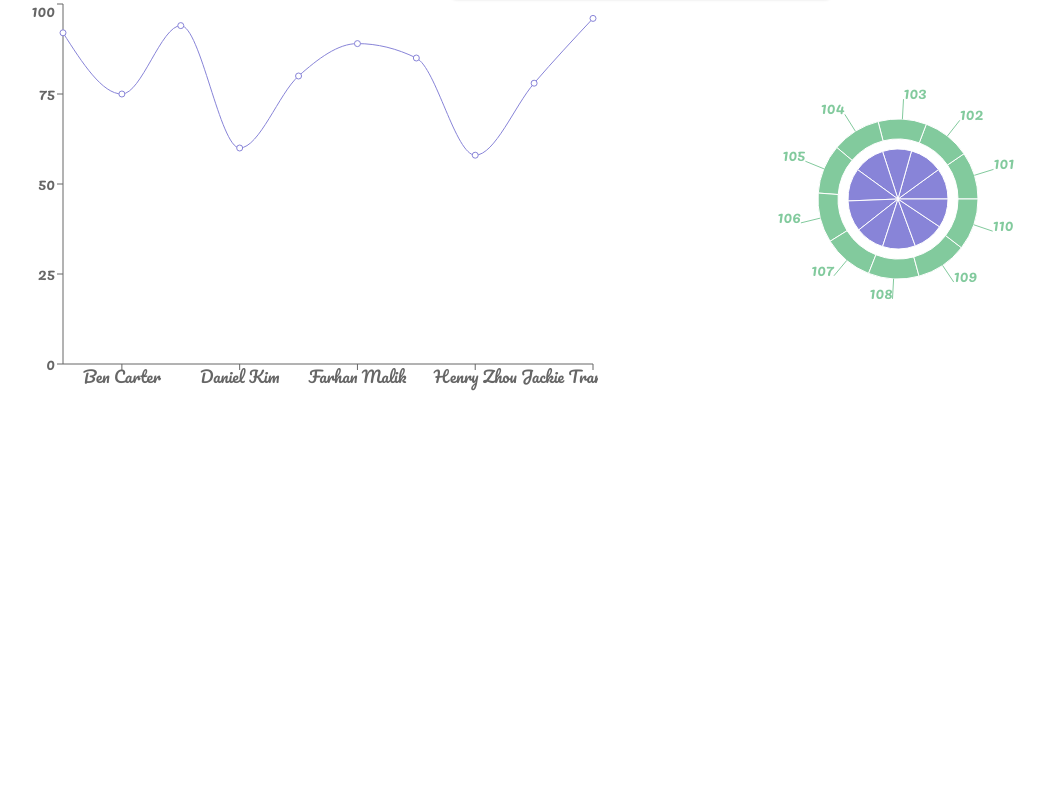
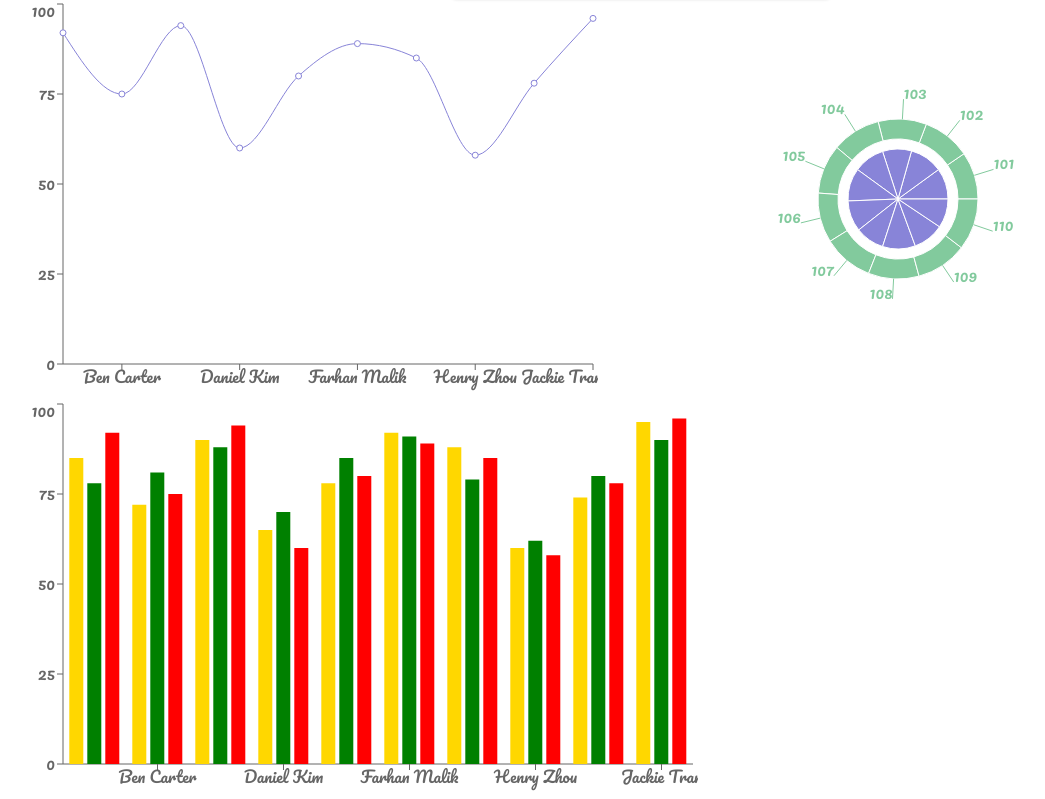
Before and after one commit to ArifRehman-Info/Custom-UI-Work_Based, a React (Vite) app: page / in a window 1280 px wide. Shown: the part 430-1229 px from the top of the page, without its empty margins (2-1047 px from the left). Before the commit the page ends 829 px from the top, so only its background shows below. Built offline with nearby package versions, Linux system fonts and the light colour scheme.

Commit message:
bar chart added and axaios test verstion of work too

```diff
--- a/package.json
+++ b/package.json
@@ -11,6 +11,7 @@
   },
   "dependencies": {
     "@tailwindcss/vite": "^4.1.3",
+    "axios": "^1.8.4",
     "lucide": "^0.487.0",
     "lucide-react": "^0.487.0",
     "react": "^19.0.0",
--- /dev/null
+++ b/public/axios.json
@@ -0,0 +1,112 @@
+[
+    {
+      "id": 101,
+      "name": "Alice Johnson",
+      "age": 16,
+      "marks": {
+        "math": 85,
+        "english": 78,
+        "science": 92
+      },
+      "grade": "A"
+    },
+    {
+      "id": 102,
+      "name": "Ben Carter",
+      "age": 17,
+      "marks": {
+        "math": 72,
+        "english": 81,
+        "science": 75
+      },
+      "grade": "B"
+    },
+    {
+      "id": 103,
+      "name": "Clara Lee",
+      "age": 15,
+      "marks": {
+        "math": 90,
+        "english": 88,
+        "science": 94
+      },
+      "grade": "A+"
+    },
+    {
+      "id": 104,
+      "name": "Daniel Kim",
+      "age": 16,
+      "marks": {
+        "math": 65,
+        "english": 70,
+        "science": 60
+      },
+      "grade": "C"
+    },
+    {
+      "id": 105,
+      "name": "Emily Singh",
+      "age": 17,
+      "marks": {
+        "math": 78,
+        "english": 85,
+        "science": 80
+      },
+      "grade": "B+"
+    },
+    {
+      "id": 106,
+      "name": "Farhan Malik",
+      "age": 16,
+      "marks": {
+        "math": 92,
+        "english": 91,
+        "science": 89
+      },
+      "grade": "A+"
+    },
+    {
+      "id": 107,
+      "name": "Grace Lin",
+      "age": 15,
+      "marks": {
+        "math": 88,
+        "english": 79,
+        "science": 85
+      },
+      "grade": "A"
+    },
+    {
+      "id": 108,
+      "name": "Henry Zhou",
+      "age": 17,
+      "marks": {
+        "math": 60,
+        "english": 62,
+        "science": 58
+      },
+      "grade": "D"
+    },
+    {
+      "id": 109,
+      "name": "Isha Kapoor",
+      "age": 16,
+      "marks": {
+        "math": 74,
+        "english": 80,
+        "science": 78
+      },
+      "grade": "B"
+    },
+    {
+      "id": 110,
+      "name": "Jackie Tran",
+      "age": 15,
+      "marks": {
+        "math": 95,
+        "english": 90,
+        "science": 96
+      },
+      "grade": "A+"
+    }
+  ]
--- a/src/App.jsx
+++ b/src/App.jsx
@@ -5,9 +5,12 @@ import DaisyNav from './Components/DaisyUINav/DaisyNav'
 import Navbar from './Components/NavBar/Navbar'
 import PricingPlan from './Components/PricingPlan/PricingPlan'
 import Chart from './Components/ReChart/Chart'
+import axios from 'axios'
+import AxiosMarkChart from './Components/Axios.MarkChartVersion/AxiosMarkChart'
 
 const pricingPromise =fetch('price-plan.json').then(res => res.json());
 
+ const markPromise = axios.get('axios.json')
 
 function App() {
 
@@ -22,8 +25,10 @@ function App() {
       <Suspense fallback ={<span className="loading loading-spinner text-success"></span>}>
         <PricingPlan pricingPromise ={pricingPromise}></PricingPlan>
       </Suspense>
-
       <Chart></Chart>
+      <Suspense fallback ={<span className="loading loading-spinner text-success"></span>}>
+       <AxiosMarkChart  markPromise={markPromise}></AxiosMarkChart>
+      </Suspense>
     </main>
 
 
--- /dev/null
+++ b/src/Components/Axios.MarkChartVersion/AxiosMarkChart.jsx
@@ -0,0 +1,39 @@
+import { BarChart, YAxis } from 'recharts';
+import React, { use } from 'react';
+import { Bar, Tooltip, XAxis } from 'recharts';
+
+const AxiosMarkChart = ({markPromise}) => {
+
+    const markDataRes =use(markPromise);
+   const markData =markDataRes.data;
+
+const markChartData = markData.map(studentData =>{
+    const student ={
+        id: studentData.id,
+        name: studentData.name,
+        math:studentData.marks.math,
+        english:studentData.marks.english,
+        science:studentData.marks.science,
+        grade:studentData.grade
+    }
+    // for average check
+    const avg =(student.english+student.math+student.science)/3;
+    student.avg =avg;
+    return student
+})
+
+    return (
+        <div>
+            <BarChart width={700} height ={400} data={markChartData}>
+            <XAxis dataKey="name" ></XAxis>
+            <Tooltip></Tooltip>
+            <YAxis></YAxis>
+            <Bar dataKey='math' fill='gold'></Bar>
+            <Bar dataKey="english" fill='green'></Bar>
+            <Bar dataKey='science' fill='red'></Bar>
+            </BarChart>
+        </div>
+    );
+};
+
+export default AxiosMarkChart;
```
Also changed, not shown: 1 other file (tests, documents, lock files or other folders).
